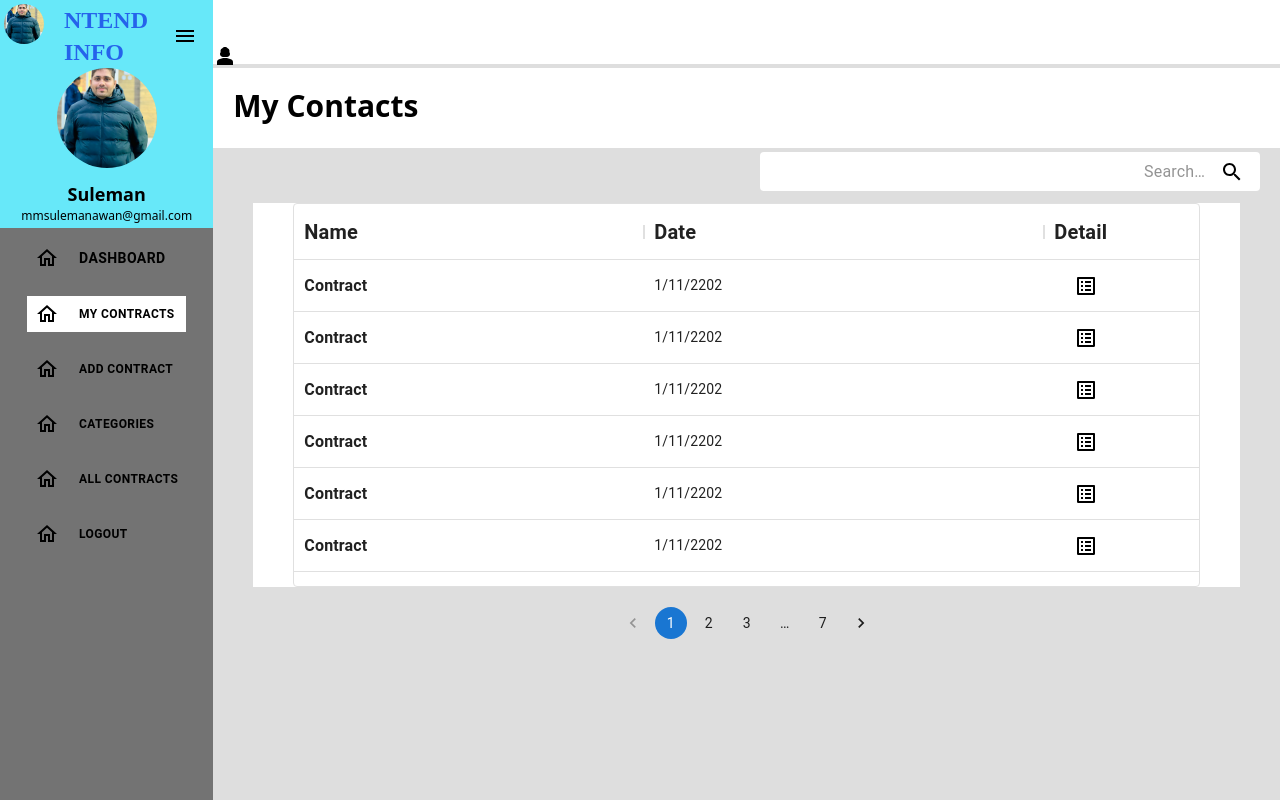
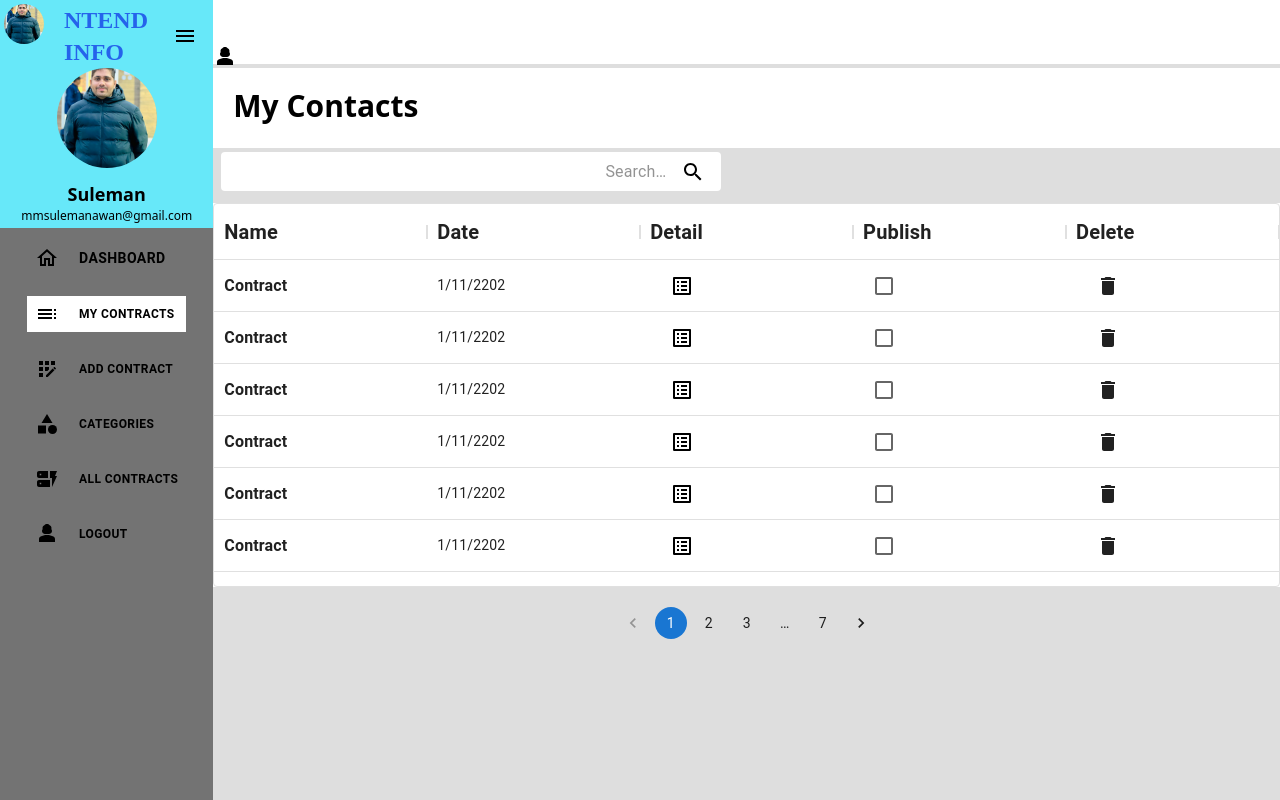
Before and after one commit to muhammad-suleman-awan/ntend-app, a React (Create React App) app: page /dashboard/Contract in a window 1280 px wide. Built offline with nearby package versions, Linux system fonts and the light colour scheme.

Commit message:
All Responsive Set on all screennn

```diff
--- a/src/Components/AppWrapper.js
+++ b/src/Components/AppWrapper.js
@@ -3,6 +3,7 @@ import { Outlet, useNavigate } from "react-router-dom";
 import DrawerBoard from "./dashboard/Drawer_bashboard";
 import HeaderIcon from "./dashboard/headerIcon";
 import { Button, IconButton } from "@mui/material";
+import BodyDashBoard from "./dashboard/Body_DashBoard";
 
 const AppWrapper = () => {
   return (
@@ -10,7 +11,7 @@ const AppWrapper = () => {
       <div className="lg:col-span-2 md:col-span-3 hidden md:block h-screen bg-[#737373] ">
         <DrawerBoard></DrawerBoard>
       </div>
-      <div className="lg:col-span-10  md:col-span-9 h-screen col-span-12 bg-[#dedede]   ">
+      <div className="lg:col-span-10  md:col-span-9 h-screen col-span-12 bg-[#dedede]  flex flex-col place-content-between md:place-content-start	">
         <div className="flex justify-end pr-5 h-16 place-content-center bg-white 	pt-5 hidden md:block">
           <IconButton
             size="large"
@@ -24,6 +25,9 @@ const AppWrapper = () => {
         <div className="bg-white md:bg-[#dedede] ">
           <Outlet />
         </div>
+        <div className=" stickyStyle md:hidden block      ">
+          <BodyDashBoard></BodyDashBoard>
+        </div>
       </div>
     </div>
   );
--- a/src/Components/dashboard/Body_DashBoard.js
+++ b/src/Components/dashboard/Body_DashBoard.js
@@ -3,7 +3,12 @@ import Button from "@mui/material/Button";
 import ButtonGroup from "@mui/material/ButtonGroup";
 import Box from "@mui/material/Box";
 import HomeOutlinedIcon from "@mui/icons-material/HomeOutlined";
+import AppRegistrationIcon from '@mui/icons-material/AppRegistration';
 import { useLocation, useNavigate } from "react-router-dom";
+import Person3Icon from '@mui/icons-material/Person3';
+import TocIcon from '@mui/icons-material/Toc';
+import DynamicFormIcon from '@mui/icons-material/DynamicForm';
+import CategoryIcon from '@mui/icons-material/Category';
 import { useState } from "react";
 import { useTheme } from "@mui/material/styles";
 
@@ -61,7 +66,7 @@ const BodyDashBoard = () => {
       }}
       onClick={() => handleButtonClick("/dashboard/Contract", "two")}
     >
-      <HomeOutlinedIcon></HomeOutlinedIcon>
+      <TocIcon></TocIcon>
       <span className="text-xs font-bold  hidden md:block">MY Contracts</span>
     </Button>,
     <Button
@@ -69,16 +74,19 @@ const BodyDashBoard = () => {
       sx={{
         color: "black",
         borderRadius: "25px",
-        display: "flex",
+        display: ["none", "none", "flex"], // Default is "row" for xs, sm, and md screens
+        [theme.breakpoints.up("sm")]: {
+          display: "flex",
+        }, // Change to "column" for lg and larger screens
         justifyContent: "flex-start",
         backgroundColor:
           pathname === "/dashboard/addContract" ? "white" : "transparent",
       }}
-      className="gap-5 border-2"
+      className="gap-5 border-2  "
       variant="text"
       onClick={() => handleButtonClick("/dashboard/addContract", "three")}
     >
-      <HomeOutlinedIcon />
+      <AppRegistrationIcon></AppRegistrationIcon>
       <span className="text-xs font-bold  hidden md:block"> Add Contract</span>
     </Button>,
     <Button
@@ -95,7 +103,7 @@ const BodyDashBoard = () => {
       variant="text"
       onClick={() => handleButtonClick("/dashboard/Categories", "four")}
     >
-      <HomeOutlinedIcon></HomeOutlinedIcon>
+      <CategoryIcon></CategoryIcon>
       <span className="text-xs font-bold  hidden md:block"> Categories </span>
     </Button>,
     <Button
@@ -113,7 +121,7 @@ const BodyDashBoard = () => {
       onClick={() => handleButtonClick("/dashboard/AllContracts", "five")}
     >
       {console.log("pathname MY All Contracts   ::   ", pathname)}
-      <HomeOutlinedIcon></HomeOutlinedIcon>
+      <DynamicFormIcon></DynamicFormIcon>
       <span className="text-xs font-bold  hidden md:block"> All Contracts</span>
     </Button>,
     <Button
@@ -125,7 +133,7 @@ const BodyDashBoard = () => {
         logout("/logout");
       }}
     >
-      <HomeOutlinedIcon></HomeOutlinedIcon>
+      <Person3Icon></Person3Icon>
       <span className="text-xs font-bold  hidden md:block"> Logout</span>
     </Button>,
   ];
@@ -141,7 +149,7 @@ const BodyDashBoard = () => {
         <ButtonGroup
           orientation="vertical"
           aria-label="vertical outlined button group"
-          className="gap-5  justify-start  flex "
+          className="gap-5  justify-start  flex  "
           sx={{
             display: "flex",
             flexDirection: ["row", "row", "column"], // Default is "row" for xs, sm, and md screens
--- a/src/Components/dashboard/TopRowCard.js
+++ b/src/Components/dashboard/TopRowCard.js
@@ -17,7 +17,7 @@ const TopRowCard = () => {
     <div>
       {" "}
       <div className="  grid md:grid-cols-3 px-5 py-5 gap-5 ">
-        <span className="borderLineDown md:hidden block font-bold text-3xl pb-4">
+        <span className="borderLineDown md:hidden block font-bold text-3xl pb-4 stickySty">
           Latest
         </span>
         {dataPrintTop.map((bodyData) => (
@@ -29,7 +29,7 @@ const TopRowCard = () => {
         ))}
       </div>
       {dataPrintTop.map((bodyData) => (
-        <div className=" my-2  md:hidden block ">
+        <div className=" grid my-2  px-5 py-3 gap-5  md:hidden block ">
           <Accordion>
             <AccordionSummary
               aria-controls="panel2a-content"
--- a/src/Components/dashboard/bodycardDashBoard.js
+++ b/src/Components/dashboard/bodycardDashBoard.js
@@ -12,9 +12,7 @@ const CardBodyMainDashBorad = () => {
     <>
       <TopRowCard></TopRowCard>
       <BoptttomRowCard></BoptttomRowCard>
-      <div className=" stickyStyle md:hidden block">
-      <BodyDashBoard></BodyDashBoard>
-       </div>
+
 
     </>
   );
--- a/src/Components/screen2/headermidle.js
+++ b/src/Components/screen2/headermidle.js
@@ -54,7 +54,7 @@ const StyledInputBase = styled(InputBase)(({ theme }) => ({
 
 export default function Mycontact() {
   return (
-    <div className=" flex justify-end pr-5   ">
+    <div className=" flex justify-end pr-5    hidden md:block">
       <Search sx={{ width: "500px", display: "flex", justifyContent: "end" }}>
         <SearchIconWrapper>
           <SearchIcon />
--- a/src/Components/screen2/recordTable.js
+++ b/src/Components/screen2/recordTable.js
@@ -9,6 +9,7 @@ import Stack from "@mui/material/Stack";
 import { Button } from "@mui/material";
 import Swal from "sweetalert2";
 import "sweetalert2/dist/sweetalert2.min.css";
+import { useMediaQuery, useTheme } from "@mui/material";
 
 const label = { inputProps: { "aria-label": "Checkbox demo" } };
 
@@ -16,10 +17,11 @@ const columns = [
   {
     field: "id",
     headerName: "Name",
+    hideable: true,
     sortable: false,
     //  fontWeight:"bolder",
-    minWidth: 200,
-    width: 350,
+    minWidth: 150,
+    flex: 1,
     maxWidth: 600,
 
     headerClassName: "flex tableContacts font-bold	 color-red-400   	min-w-full	", // Apply Tailwind classes
@@ -34,14 +36,13 @@ const columns = [
     field: "firstName",
     headerName: "Date",
     headerClassName: "tableContacts",
-
+    className: "bdred hidden sm:table-cell", // hidden on small screens, table-cell on medium screens and larger
     minWidth: 100,
-    width: 400,
+    Visible: "no",
+    flex: 1,
     maxWidth: 600,
     sortable: false,
-    renderCell: (params) => {
-      return <span>1/11/2202</span>;
-    },
+    renderCell: (params) => <span>1/11/2202</span>,
   },
   {
     field: "lastName",
@@ -50,7 +51,7 @@ const columns = [
     headerName: "Detail",
 
     minWidth: 100,
-    width: 400,
+    flex: 1,
     maxWidth: 600,
     sortable: false,
     renderCell: (params) => {
@@ -84,8 +85,8 @@ const columns = [
     headerName: "Publish",
     headerClassName: "tableContacts",
 
-    minWidth: 300,
-    width: 400,
+    minWidth: 100,
+    flex: 1,
     maxWidth: 600,
     sortable: false,
     renderCell: (params) => {
@@ -100,7 +101,7 @@ const columns = [
 
     description: "This column has a value getter and is not sortable.",
     sortable: false,
-    width: 100,
+    flex: 1,
     renderCell: (params) => <DeleteIcon className=" ml-5" />,
   },
 ];
@@ -123,8 +124,8 @@ const rows = [
 
 export default function RecordTabledashboard() {
   return (
-    <div className=" mx-auto mt-3    px-10    w-full">
-      <div className="flex w-full h-96	 max-h-screen min-h-full	  bg-white   overflow-auto px-10   ">
+    <div className=" mx-auto mt-3         w-full">
+      <div className="flex w-88 h-96	  sm:w=full  bg-white   overflow-auto    ">
         <DataGrid
           rows={rows}
           columns={columns}
@@ -132,12 +133,17 @@ export default function RecordTabledashboard() {
           hideFooterPagination
           pagination={false}
           hideFooter
-          className="flex overflow-auto 	  "
+          className="flex overflow-auto w-screen"
         />
       </div>
 
-      <Stack spacing={8} className="flex items-center mt-5 mx-10 ">
-        <Pagination count={7} siblingCount={0} color="primary" />
+      <Stack spacing={8} className="flex items-center mt-5 mx-10   ">
+        <Pagination
+          count={7}
+          siblingCount={0}
+          color="primary"
+          className="hidden md:block"
+        />
       </Stack>
     </div>
   );
--- a/src/Components/screen4/wrapPaignation.js
+++ b/src/Components/screen4/wrapPaignation.js
@@ -4,7 +4,7 @@ import React from 'react'
 const WrapPaignation = () => {
   return (
     <div className='flex justify-center'>
-        <Pagination count={3} color="primary" />
+        <Pagination count={3} color="primary" className='hidden md:block' />
 
     </div>
   )
--- a/src/Components/screen5/allcontractTable.js
+++ b/src/Components/screen5/allcontractTable.js
@@ -17,9 +17,9 @@ const columns = [
     field: "id",
     headerName: "Name",
     sortable: false,
-    // width:300,
+    flex: 1,
     maxWidth: 1250,
-    minWidth: 250,
+    minWidth: 150,
     sx: {
       // ".css-t89xny-MuiDataGrid-columnHeaderTitle": {
       //   fontWeight: "bold",
@@ -37,8 +37,8 @@ const columns = [
   {
     field: "firstName",
     headerName: "Date",
-    width:300,
-    maxWidth:400,
+    flex: 1,
+    maxWidth: 400,
     headerClassName: "tableContacts",
     sortable: false,
     renderCell: (params) => {
@@ -48,6 +48,7 @@ const columns = [
   {
     field: "lastName",
     headerClassName: "tableContacts",
+    flex: 1,
 
     headerName: " Detail",
     sortable: false,
@@ -101,8 +102,8 @@ const rows = [
 export default function ContractDetail() {
   return (
     <div>
-      <div className="flex justify-center mt-3  mx-10  overflow-auto">
-        <div className="bg-white w-full h-96    overflow-auto px-10 flex ">
+      <div className="flex justify-center mt-3    overflow-auto ">
+        <div className="bg-white w-full h-96    overflow-auto  flex  ">
           <DataGrid
             rows={rows}
             columns={columns}
@@ -119,7 +120,7 @@ export default function ContractDetail() {
           count={7}
           siblingCount={0}
           color="primary"
-          className="flex justify-center"
+          className="flex justify-center hidden md:block"
         />
       </Stack>
     </div>
--- a/src/Components/screen5/screen5Index.js
+++ b/src/Components/screen5/screen5Index.js
@@ -11,11 +11,11 @@ import ContractDetail from "./allcontractTable";
 
 const IndexScreen5 = () => {
   return (
-    <div className="col-span-10  bg-[#dedede]">
+    <div className="col-span-10  bg-[#dedede]     sm:h-96">
       <div className="bg-white mt-1 h-16 flex  justify-between pt-5 pl-5 pr-5 mb-1">
         <span className="text-3xl font-bold	">All Contracts</span>
       </div>
-      <div className="">
+      <div className=" 		  ">
         <Mycontact></Mycontact>
         <ContractDetail></ContractDetail>
       </div>
```
Also changed, not shown: src/App.css (line endings or trailing spaces).
